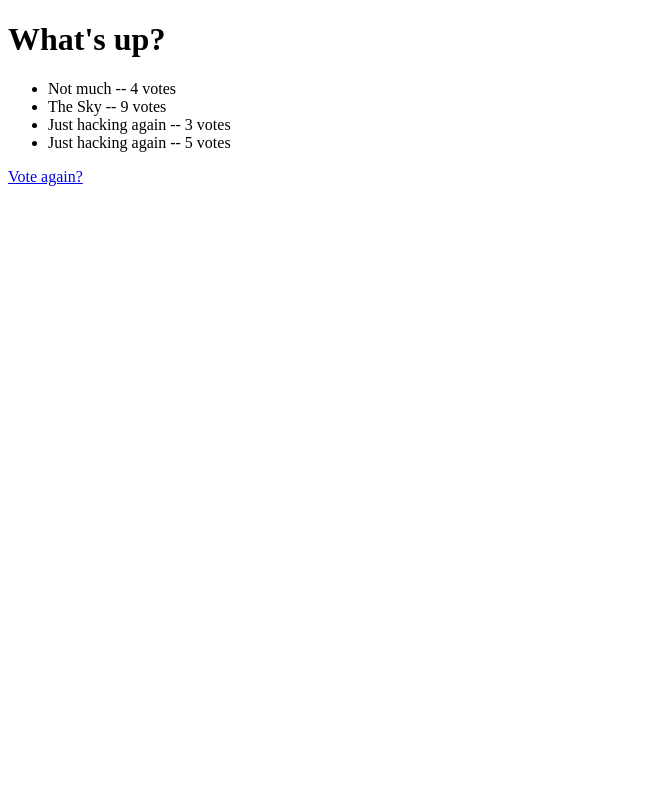
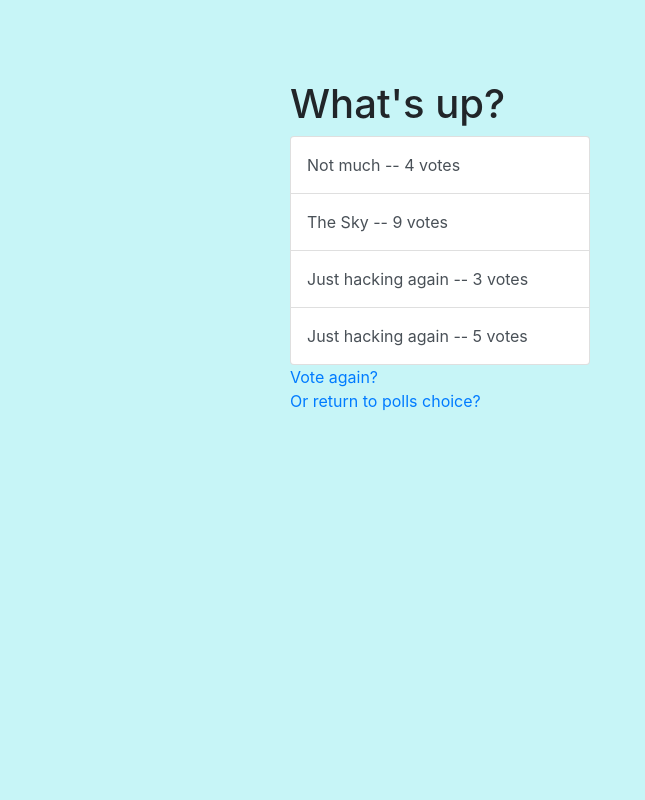
Before and after one commit to Piter815/DjangoPollsVotingApp, a Django app: page /polls/1/results/ in a window 1280 px wide. Shown: the whole page, without its empty margins (0-645 px from the left). Run offline with Django 3.2, Linux system fonts and the light colour scheme; data comes from the database, SQL or seed files in the repository; both versions use the stored data as it was after the commit; some libraries are stand-ins or nearby versions.

Commit message:
added: bootstrap css plus formating of client view

```diff
--- a/mysite/polls/models.py
+++ b/mysite/polls/models.py
@@ -5,9 +5,12 @@ from django.utils import timezone
 class Question(models.Model):
     question_text = models.CharField(max_length=200)
     pub_date = models.DateTimeField('date published')
-
+    # all_votes = models.IntegerField(default=0)
     def __str__(self):
         return self.question_text
+
+    def all_votes_count(self):
+        return
 
     def was_published_recently(self):
         now = timezone.now()
--- a/mysite/polls/static/polls/style.css
+++ b/mysite/polls/static/polls/style.css
@@ -1,3 +1,28 @@
-li a {
-    color: green;
+body {
+    background-color: rgb(199, 245, 247);
 }
+
+.listbox {
+    margin: auto;
+    max-width: 700px;
+
+}
+
+.listbox li {
+
+    max-width: 300px;
+    padding: 1em;
+
+}
+.listbox a {
+    margin-top: 1em;
+
+}
+.container-fluid {
+    margin-top: 5em;
+}
+
+.input_choice {
+
+    padding: 0.5em;
+}
--- a/mysite/polls/templates/polls/results.html
+++ b/mysite/polls/templates/polls/results.html
@@ -1,3 +1,8 @@
+{% load static %}
+<link rel="stylesheet" href="https://stackpath.bootstrapcdn.com/bootstrap/4.5.2/css/bootstrap.min.css" integrity="sha384-JcKb8q3iqJ61gNV9KGb8thSsNjpSL0n8PARn9HuZOnIxN0hoP+VmmDGMN5t9UJ0Z" crossorigin="anonymous">
+<link rel="stylesheet" type="text/css" href="{% static 'polls/style.css' %}">
+
+
 <!DOCTYPE html>
 <html lang="en">
 <head>
@@ -5,14 +10,21 @@
     <title>Results</title>
 </head>
 <body>
-    <h1>{{ question.question_text }}</h1>
+    <div class="container-fluid">
+        <div class="listbox">
 
-    <ul>
-    {% for choice in question.choice_set.all %}
-        <li>{{ choice.choice_text }} -- {{ choice.votes }} vote{{ choice.votes|pluralize }}</li>
-    {% endfor %}
-    </ul>
+            <h1>{{ question.question_text }}</h1>
 
-    <a href="{% url 'polls:detail' question.id %}">Vote again?</a>
+            <ul class="list-group">
+            {% for choice in question.choice_set.all %}
+                <li class="list-group-item list-group-item-action">{{ choice.choice_text }} -- {{ choice.votes }} vote{{ choice.votes|pluralize }} </li>
+            {% endfor %}
+
+            </ul>
+
+            <a href="{% url 'polls:detail' question.id %}">Vote again?</a> </br>
+            <a href="{% url 'polls:index' %}">Or return to polls choice?</a>
+        </div>
+    </div>
 </body>
 </html>
--- a/mysite/polls/views.py
+++ b/mysite/polls/views.py
@@ -61,6 +61,7 @@ class ResultsView(generic.DetailView):
 
 def vote(request, question_id):
     question = get_object_or_404(Question, pk=question_id)
+    # all_votes_val = (for i in question.choice_set.get: all_votes_val +=
     try:
         selected_choice = question.choice_set.get(pk=request.POST['choice'])
     except (KeyError, Choice.DoesNotExist):
@@ -71,7 +72,9 @@ def vote(request, question_id):
         })
     else:
         selected_choice.votes += 1
+        # question.all_votes += 1
         selected_choice.save()
+        question.save()
         # Always return an HttpResponseRedirect after successfully dealing
         # with POST data. This prevents data from being posted twice if a
         # user hits the Back button.
```
Also changed, not shown: mysite/polls/templates/polls/detail.html (+11 -2 lines), mysite/polls/templates/polls/index.html (+8 -3 lines), mysite/db.sqlite3.
